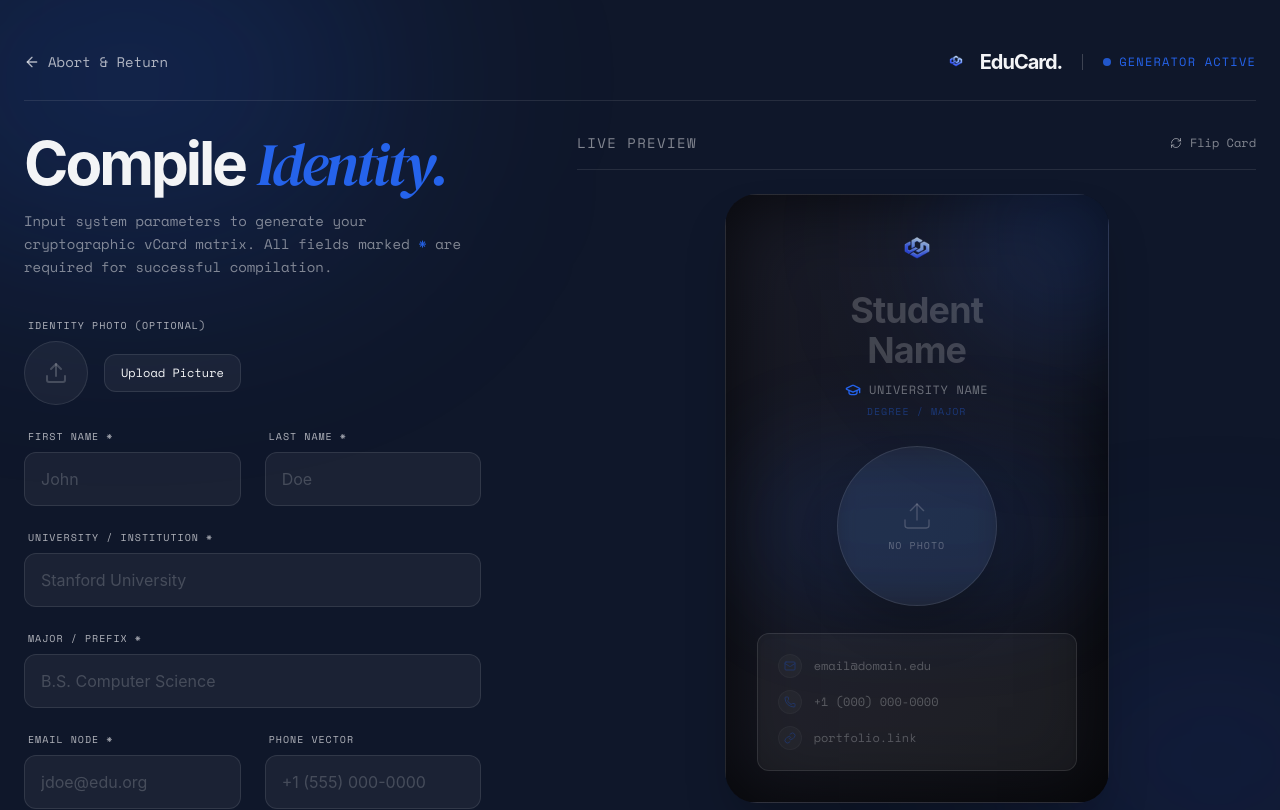
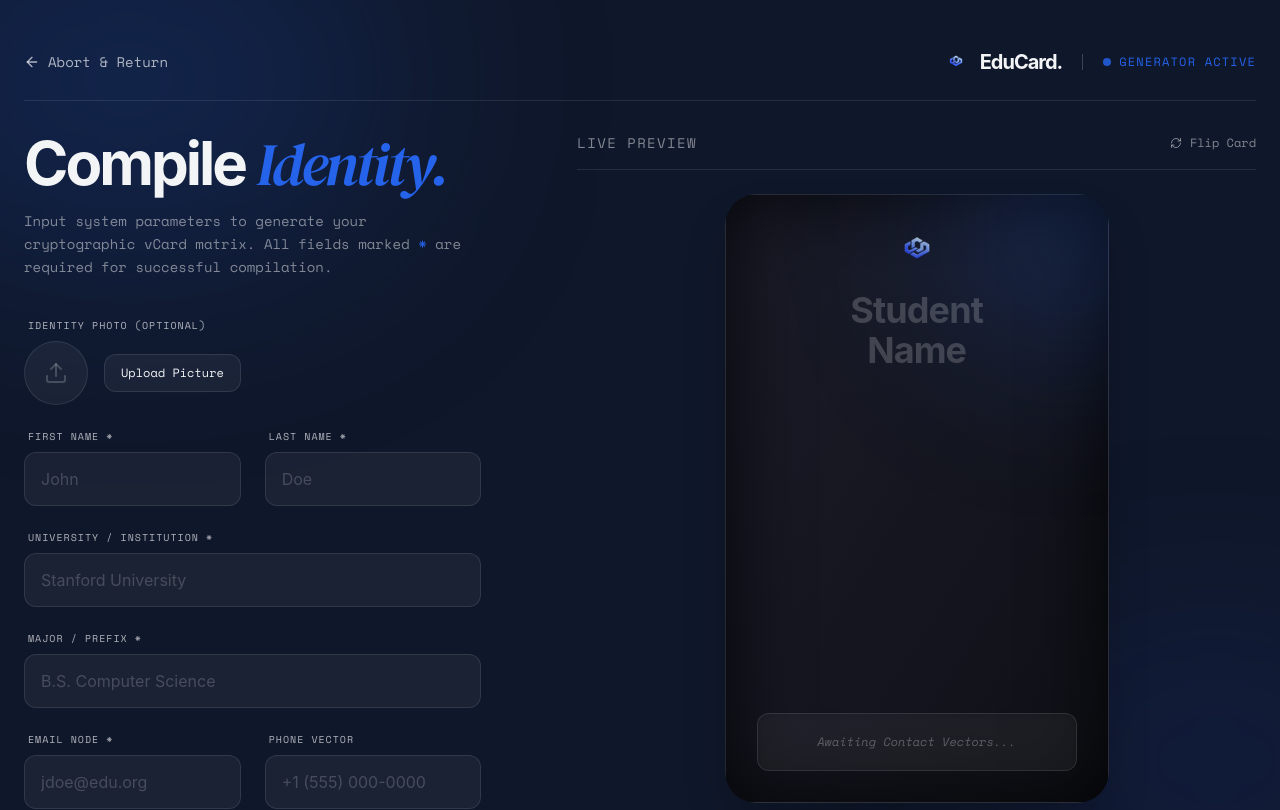
Before and after one commit to Rayyan-x95/EduCard, a React (Vite) app in the folder frontend/: page /generate in a window 1280 px wide. Shown: the top 810 px of the page. Built offline with nearby package versions, Linux system fonts and the light colour scheme.

Commit message:
feat: Hide unfilled data fields on the live ID card preview for a cleaner look

```diff
--- a/frontend/src/pages/GeneratorPage.jsx
+++ b/frontend/src/pages/GeneratorPage.jsx
@@ -216,55 +216,67 @@ export const GeneratorPage = () => {
 
                           {/* Education */}
                           <div className="flex flex-col items-center justify-center gap-1.5 text-light/70">
-                            <p className={`font-mono text-xs uppercase tracking-wider flex items-center gap-2 ${formData.university ? 'text-light/90' : 'text-light/40'}`}>
+                            {formData.university && (
+                              <p className="font-mono text-xs uppercase tracking-wider flex items-center gap-2 text-light/90">
                                 <GraduationCap className="w-4 h-4 text-primary" />
-                              {formData.university || 'University Name'}
+                                {formData.university}
                               </p>
-                            <p className={`font-mono text-[10px] uppercase tracking-widest ${formData.major ? 'text-primary' : 'text-primary/40'}`}>
-                              {formData.major || 'Degree / Major'}
+                            )}
+                            {formData.major && (
+                              <p className="font-mono text-[10px] uppercase tracking-widest text-primary">
+                                {formData.major}
                               </p>
+                            )}
                           </div>
                         </div>
                       </div>
 
                       {/* Middle Section: Profile Picture */}
+                      {profilePic ? (
                         <div className="flex justify-center my-4 relative">
-                        {/* decorative background glow for pic */}
                           <div className="absolute inset-0 bg-primary/10 blur-2xl rounded-full scale-110"></div>
                           <div className="relative w-32 h-32 sm:w-40 sm:h-40 rounded-full bg-light/5 border border-light/10 flex items-center justify-center overflow-hidden backdrop-blur-md shadow-2xl">
-                          {profilePic ? (
                               <img src={profilePic} alt="Profile" className="w-full h-full object-cover" />
-                          ) : (
-                            <div className="text-center p-2">
-                              <Upload className="w-8 h-8 text-light/20 mx-auto mb-2" strokeWidth={1} />
-                              <div className="text-[10px] font-mono text-light/30 uppercase tracking-widest leading-tight">No Photo</div>
-                            </div>
-                          )}
                           </div>
                         </div>
+                      ) : (
+                         <div className="flex-1"></div> /* Spacer when no image */
+                      )}
 
                       {/* Bottom Section: Contact details */}
                       <div className="space-y-3 w-full bg-light/5 rounded-xl p-4 sm:p-5 border border-light/10 shadow-inner">
-                        <div className={`flex items-center gap-3 text-xs font-mono transition-opacity ${formData.email ? 'opacity-100' : 'opacity-30'}`}>
+                        {(!formData.email && !formData.phone && !formData.portfolio) ? (
+                            <div className="text-center text-light/30 font-mono text-xs italic">Awaiting Contact Vectors...</div>
+                        ) : (
+                          <>
+                            {formData.email && (
+                              <div className="flex items-center gap-3 text-xs font-mono transition-opacity opacity-100">
                                 <div className="w-6 h-6 rounded-full bg-light/10 border border-light/10 flex items-center justify-center shrink-0">
                                   <Mail className="w-3 h-3 text-primary" />
                                 </div>
-                          <span className="truncate text-light/90">{formData.email || 'email@domain.edu'}</span>
+                                <span className="truncate text-light/90">{formData.email}</span>
                               </div>
+                            )}
 
-                        <div className={`flex items-center gap-3 text-xs font-mono transition-opacity ${formData.phone ? 'opacity-100' : 'opacity-30'}`}>
+                            {formData.phone && (
+                              <div className="flex items-center gap-3 text-xs font-mono transition-opacity opacity-100">
                                 <div className="w-6 h-6 rounded-full bg-light/10 border border-light/10 flex items-center justify-center shrink-0">
                                   <Phone className="w-3 h-3 text-primary" />
                                 </div>
-                          <span className="truncate text-light/90">{formData.phone || '+1 (000) 000-0000'}</span>
+                                <span className="truncate text-light/90">{formData.phone}</span>
                               </div>
+                            )}
 
-                        <div className={`flex items-center gap-3 text-xs font-mono transition-opacity ${formData.portfolio ? 'opacity-100' : 'opacity-30'}`}>
+                            {formData.portfolio && (
+                              <div className="flex items-center gap-3 text-xs font-mono transition-opacity opacity-100">
                                 <div className="w-6 h-6 rounded-full bg-light/10 border border-light/10 flex items-center justify-center shrink-0">
                                   <LinkIcon className="w-3 h-3 text-primary" />
                                 </div>
-                          <span className="truncate block max-w-[200px] text-light/90">{formData.portfolio ? formData.portfolio.replace(/^https?:\/\//, '') : 'portfolio.link'}</span>
+                                <span className="truncate block max-w-[200px] text-light/90">{formData.portfolio.replace(/^https?:\/\//, '')}</span>
                               </div>
+                            )}
+                          </>
+                        )}
                       </div>
                     </div>
                   </div>
```
Lines whose indentation alone changed are shown as unchanged.
